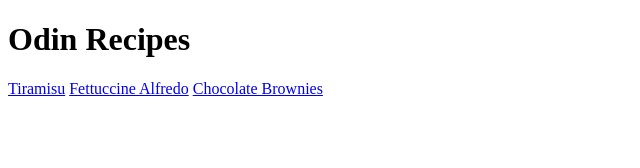
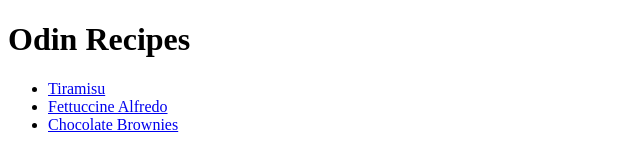
Before and after one commit to mrdavenguyen/odin-recipes, a plain HTML site: page index.html in a window 1280 px wide. Shown: the whole page, without its empty margins (0-640 px from the left). Drawn offline with Linux system fonts and the light colour scheme.

Commit message:
Change recipe links to unordered list
Aesthetic change in order to create more of a list feeling instead of
random links on a page.

```diff
--- a/index.html
+++ b/index.html
@@ -6,8 +6,10 @@
 </head>
 <body>
     <h1>Odin Recipes</h1>
-    <a href="recipes/tiramisu.html">Tiramisu</a>
-    <a href="recipes/alfredo.html">Fettuccine Alfredo</a>
-    <a href="recipes/brownies.html">Chocolate Brownies</a>
+    <ul>
+        <li><a href="recipes/tiramisu.html">Tiramisu</a></li>
+        <li><a href="recipes/alfredo.html">Fettuccine Alfredo</a></li>
+        <li><a href="recipes/brownies.html">Chocolate Brownies</a></li>
+    </ul>
 </body>
 </html>
```
